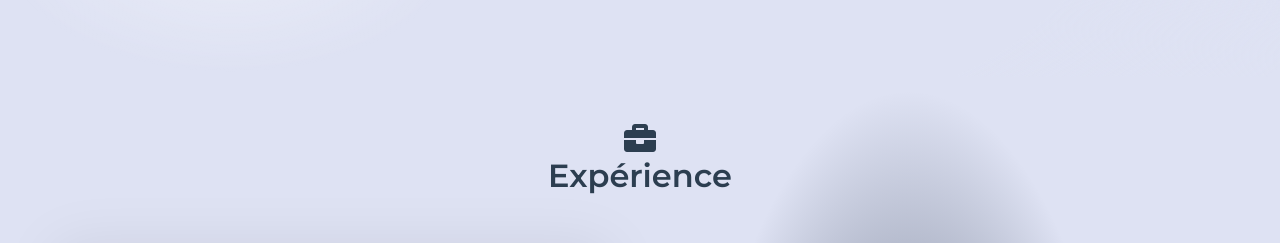
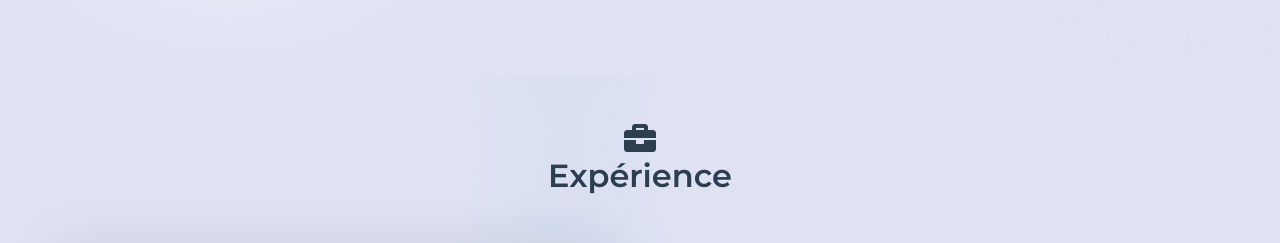
Before and after one commit to ANT08NE/AntoineTirard.io, a plain HTML site: page index.html in a window 1280 px wide. Shown: the part 1039-1282 px from the top of the page. Drawn offline with nearby package versions, Linux system fonts and the light colour scheme; files whose address does not match are found by name.

Commit message:
Update style.css

```diff
--- a/css/style.css
+++ b/css/style.css
@@ -745,9 +745,9 @@ a:focus {
     padding: 45px 0 15px 0;
     background-size: 100% 100%;
     background-position: 0px 0px,0px 0px,0px 0px,0px 0px,0px 0px,0px 0px,0px 0px,0px 0px,0px 0px,0px 0px,0px 0px;
-    background-image: radial-gradient(18% 28% at 24% 50%, #CEFAFFFF 7%, #073AFF00 100%),radial-gradient(18% 28% at 18% 71%, #FFFFFF59 6%, #073AFF00 100%),radial-gradient(70% 53% at 36% 76%, #73F2FFFF 0%, #073AFF00 100%),radial-gradient(42% 53% at 15% 94%, #FFFFFFFF 7%, #073AFF00 100%),radial-gradient(42% 53% at 34% 72%, #FFFFFFFF 7%, #073AFF00 100%),radial-gradient(18% 28% at 35% 87%, #FFFFFFFF 7%, #073AFF00 100%),radial-gradient(31% 43% at 7% 98%, #FFFFFFFF 24%, #073AFF00 100%),radial-gradient(17% 37% at 71% 38%, #0B192F96 4%, #073AFF00 100%),radial-gradient(35% 56% at 91% 74%, #8A4FFFF5 9%, #073AFF00 100%),linear-gradient(125deg, #DEE2F3FF 100%, #4C00FCFF 100%),radial-gradient(74% 86% at 67% 38%, #6DFFAEF5 24%, #073AFF00 100%);
-}
-.experience .timeline {
+    background-image: radial-gradient(70% 53% at 11% 5%, #dee2f3 37%, #073AFF00 100%),radial-gradient(70% 53% at 77% 5%, #dee2f3 37%, #073AFF00 100%),radial-gradient(18% 28% at 24% 50%, #84BFFFFF 44%, #073AFF00 100%),radial-gradient(18% 28% at 18% 71%, #FFFFFF59 6%, #073AFF00 100%),radial-gradient(42% 53% at 15% 94%, #FFFFFFFF 7%, #073AFF00 100%),radial-gradient(42% 53% at 34% 72%, #FFFFFFFF 7%, #073AFF00 100%),radial-gradient(18% 28% at 35% 87%, #FFFFFFFF 7%, #073AFF00 100%),radial-gradient(31% 43% at 7% 98%, #FFFFFFFF 24%, #073AFF00 100%),radial-gradient(21% 37% at 72% 23%, #000D2AFF 29%, #073AFF00 100%),radial-gradient(74% 86% at 67% 38%, #3682DBF5 26%, #073AFF00 100%),radial-gradient(35% 56% at 91% 74%, #ADC9F2F5 13%, #073AFF00 100%),linear-gradient(125deg, #82C3E6FF 5%, #020641FF 100%);}
+
+    .experience .timeline {
     position: relative;
     width: 100%;
 }
```
